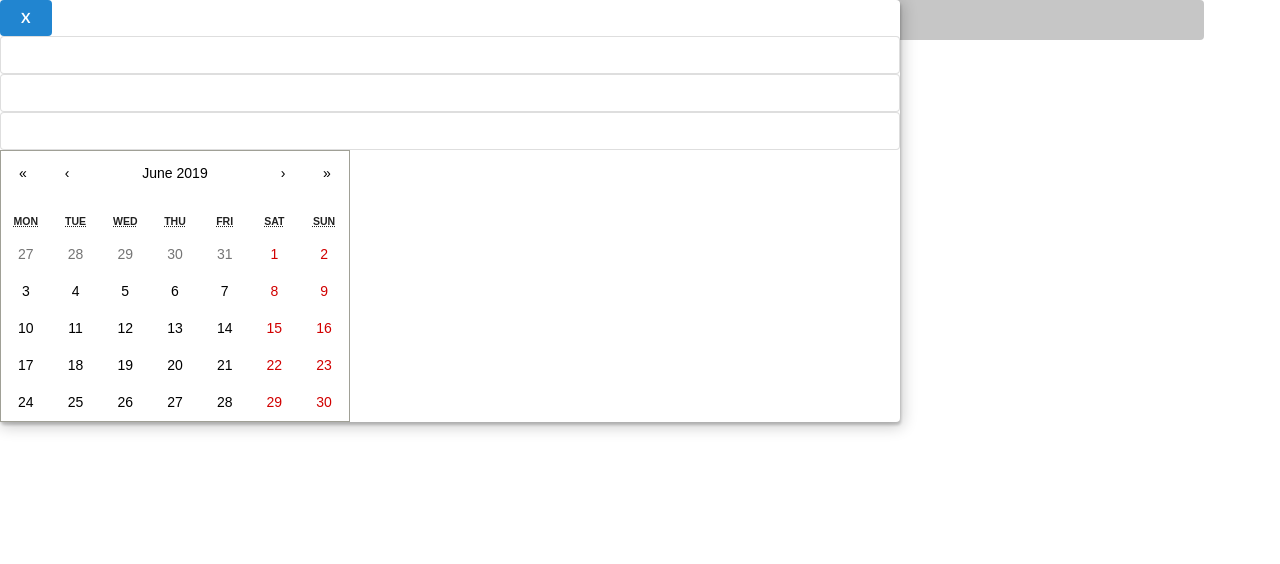
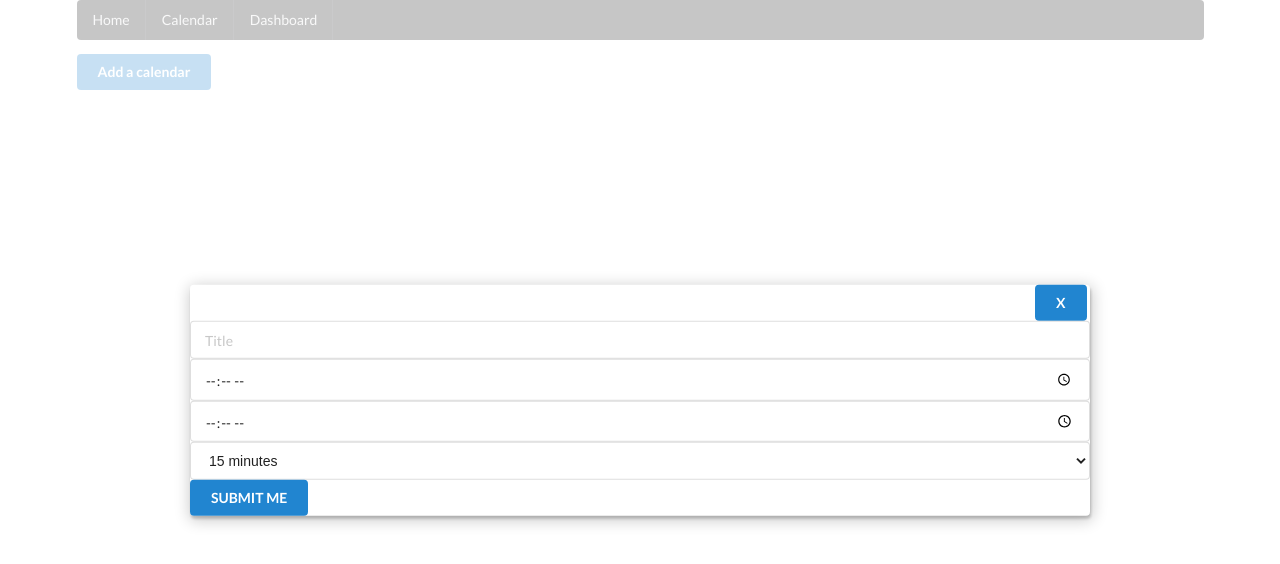
Before and after one commit to PiotrSroda/Priv_CalendarApp, a React (Create React App) app: page /dashboard in a window 1280 px wide. Both pictures are taken after a click on the button "Add a calendar". Shown: the top 564 px of the page. Built offline with nearby package versions, Linux system fonts and the light colour scheme.

Commit message:
refactored the modal, added event list, refactored reducers

```diff
--- a/src/App.css
+++ b/src/App.css
@@ -35,3 +35,8 @@
   cursor: pointer;
   transform: scale(1.2);
 }
+
+.button-container {
+  display: flex;
+  flex-direction: row-reverse;
+}
--- a/src/actions/index.js
+++ b/src/actions/index.js
@@ -1,9 +1,23 @@
 export const ADD_TIME = "ADD_TIME";
+export const OPEN_MODAL = "OPEN_MODAL";
+export const HIDE_MODAL = "HIDE_MODAL";
 
-export const addTime = (hour, minutes) => ({
+export const addTime = (title, startTime, endTime, step) => ({
   type: ADD_TIME,
   payload: {
-    hours: hour,
-    minutes: minutes
+    title,
+    startTime,
+    endTime,
+    step
   }
 });
+
+export const openModal = () => ({
+  type: OPEN_MODAL,
+  payload: true
+});
+
+export const hideModal = () => ({
+  type: HIDE_MODAL,
+  payload: false
+});
--- a/src/components/App.js
+++ b/src/components/App.js
@@ -1,4 +1,5 @@
 import React from "react";
+import "../App.css";
 import Scheduler from "./Scheduler";
 import Navbar from "./Navbar";
 import Dashboard from "./Dashboard";
--- a/src/components/CalendarModal.js
+++ b/src/components/CalendarModal.js
@@ -1,46 +1,73 @@
 import React from "react";
+import { connect } from "react-redux";
+import { addTime, hideModal } from "../actions";
 import ReactModal from "react-modal";
 import Scheduler from "./Scheduler";
 
 class CalendarModal extends React.Component {
-  state = {
-    showModal: null
-  };
+  constructor(props) {
+    super(props);
 
-  componentDidUpdate(prevProps, prevState) {
-    if (prevProps.isOpen !== prevState.showModal) {
-      this.setState({ showModal: this.props.isOpen });
-    }
+    this.handleOnSubmit = this.handleOnSubmit.bind(this);
   }
 
-  handleCloseModal() {
-    this.setState({ showModal: false });
+  handleOnSubmit(e) {
+    e.preventDefault();
+    this.props.addTime(
+      e.target[0].value,
+      e.target[1].value,
+      e.target[2].value,
+      e.target[3].value
+    );
+    this.props.hideModal();
   }
 
   render() {
     return (
       <ReactModal
-        isOpen={this.state.showModal}
-        onRequestClose={() => this.handleCloseModal()}
-        className="ui standard modal visible active"
+        isOpen={this.props.showModal}
+        onRequestClose={this.props.hideModal}
+        ariaHideApp={false}
+        className="ui container standard modal visible active "
+        style={{
+          content: {
+            position: "absolute",
+            left: "50%",
+            top: "50%",
+            transform: "translate(-50%, -50%)"
+          }
+        }}
       >
-        <div className="ui input">
+        <div className="button-container">
           <button
-            className="ui button primary"
-            onClick={() => this.handleCloseModal()}
+            className="ui button primary left-align"
+            onClick={this.props.hideModal}
           >
             X
           </button>
         </div>
-        <form className="form ui">
-          <input />
-          <input />
-          <input />
-          <Scheduler />
+        <form className="ui form" onSubmit={this.handleOnSubmit}>
+          <input type="text" label="Title" placeholder="Title" />
+          <input type="time" label="Start Time" />
+          <input type="time" label="End Time" />
+          <select name="step">
+            <option value="15">15 minutes</option>
+            <option value="30">30 minutes</option>
+            <option value="45">45 minutes</option>
+            <option value="60">60 minutes</option>
+          </select>
+          <button className="ui button primary">SUBMIT ME </button>
         </form>
       </ReactModal>
     );
   }
 }
 
-export default CalendarModal;
+const mapStateToProps = state => {
+  return { showModal: state.showModal };
+};
+
+export default connect(
+  mapStateToProps,
+  { addTime, hideModal }
+)(CalendarModal);
--- a/src/components/Dashboard.js
+++ b/src/components/Dashboard.js
@@ -1,31 +1,43 @@
 import React from "react";
-import Scheduler from "./Scheduler";
+import { connect } from "react-redux";
+import { openModal } from "../actions";
 import CalendarModal from "./CalendarModal";
+import EventList from "./EventList";
 
 class Dashboard extends React.Component {
-  state = {
-    calendars: [],
-    openModal: false
-  };
-
   render() {
-    const onOpenCalendar = () => {
-      this.setState({ openModal: true });
-    };
-
     return (
       <div>
-        <button className="ui button primary" onClick={onOpenCalendar}>
+        <button className="ui button primary" onClick={this.props.openModal}>
           Add a calendar
         </button>
+        <div className="ui hidden divider" />
 
-        {this.state.calendars.map((i, k) => {
-          return <Scheduler key={k} />;
-        })}
-        <CalendarModal isOpen={this.state.openModal} />
+        <div className="ui divided grid">
+          {this.props.plannedEvents.map((i, k) => {
+            return (
+              <EventList
+                title={i.title}
+                startTime={i.startTime}
+                endTime={i.endTime}
+                step={i.step}
+                key={k}
+                itemKey={k}
+              />
+            );
+          })}
+        </div>
+        <CalendarModal />
       </div>
     );
   }
 }
 
-export default Dashboard;
+const mapStateToProps = state => {
+  return { plannedEvents: state.occupied };
+};
+
+export default connect(
+  mapStateToProps,
+  { openModal }
+)(Dashboard);
--- /dev/null
+++ b/src/components/EventList.js
@@ -0,0 +1,16 @@
+import React from "react";
+
+const EventList = props => {
+  return (
+    <div key={props.itemKey} className="ui segment">
+      <p>Meeting id: {props.itemKey}</p>
+      <h1>{props.title}</h1>
+      <p>
+        You can arrange meetings from {props.startTime} to {props.endTime}
+      </p>
+      <p>Meeting can be arranged every {props.step} minutes</p>
+    </div>
+  );
+};
+
+export default EventList;
--- a/src/reducers/index.js
+++ b/src/reducers/index.js
@@ -1,7 +1,8 @@
 import { combineReducers } from "redux";
-
 import { occupiedReducer } from "./occupiedReducer";
+import { showModalReducer } from "./showModalReducer";
 
 export default combineReducers({
-  occupied: occupiedReducer
+  occupied: occupiedReducer,
+  showModal: showModalReducer
 });
--- a/src/reducers/occupiedReducer.js
+++ b/src/reducers/occupiedReducer.js
@@ -6,8 +6,10 @@ export const occupiedReducer = (state = [], action) => {
       return [
         ...state,
         {
-          hours: action.payload.hours,
-          minutes: action.payload.minutes
+          title: action.payload.title,
+          startTime: action.payload.startTime,
+          endTime: action.payload.endTime,
+          step: action.payload.step
         }
       ];
 
--- /dev/null
+++ b/src/reducers/showModalReducer.js
@@ -0,0 +1,12 @@
+import { OPEN_MODAL, HIDE_MODAL } from "../actions";
+
+export const showModalReducer = (state = false, action) => {
+  switch (action.type) {
+    case OPEN_MODAL:
+      return action.payload;
+    case HIDE_MODAL:
+      return action.payload;
+    default:
+      return state;
+  }
+};
```
Also changed, not shown: 1 other file (tests, documents, lock files or other folders).
